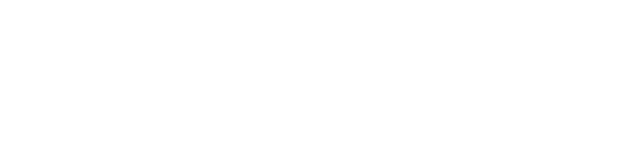
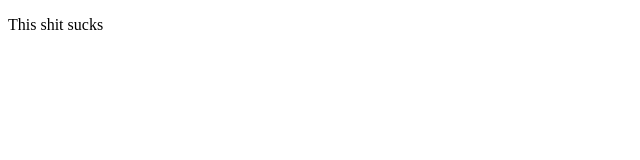
Before and after one commit to Nick-Furigay/CherryTree, a plain HTML site: page index.html in a window 1280 px wide. Shown: the whole page, without its empty margins (0-640 px from the left). Drawn offline with Linux system fonts and the light colour scheme.

Commit message:
Update index.html

```diff
--- a/index.html
+++ b/index.html
@@ -7,5 +7,6 @@
     <title>Cherry Trees</title>
 </head>
 <body>
+    <p> This shit sucks</p>
 </body>
 </html>
```
